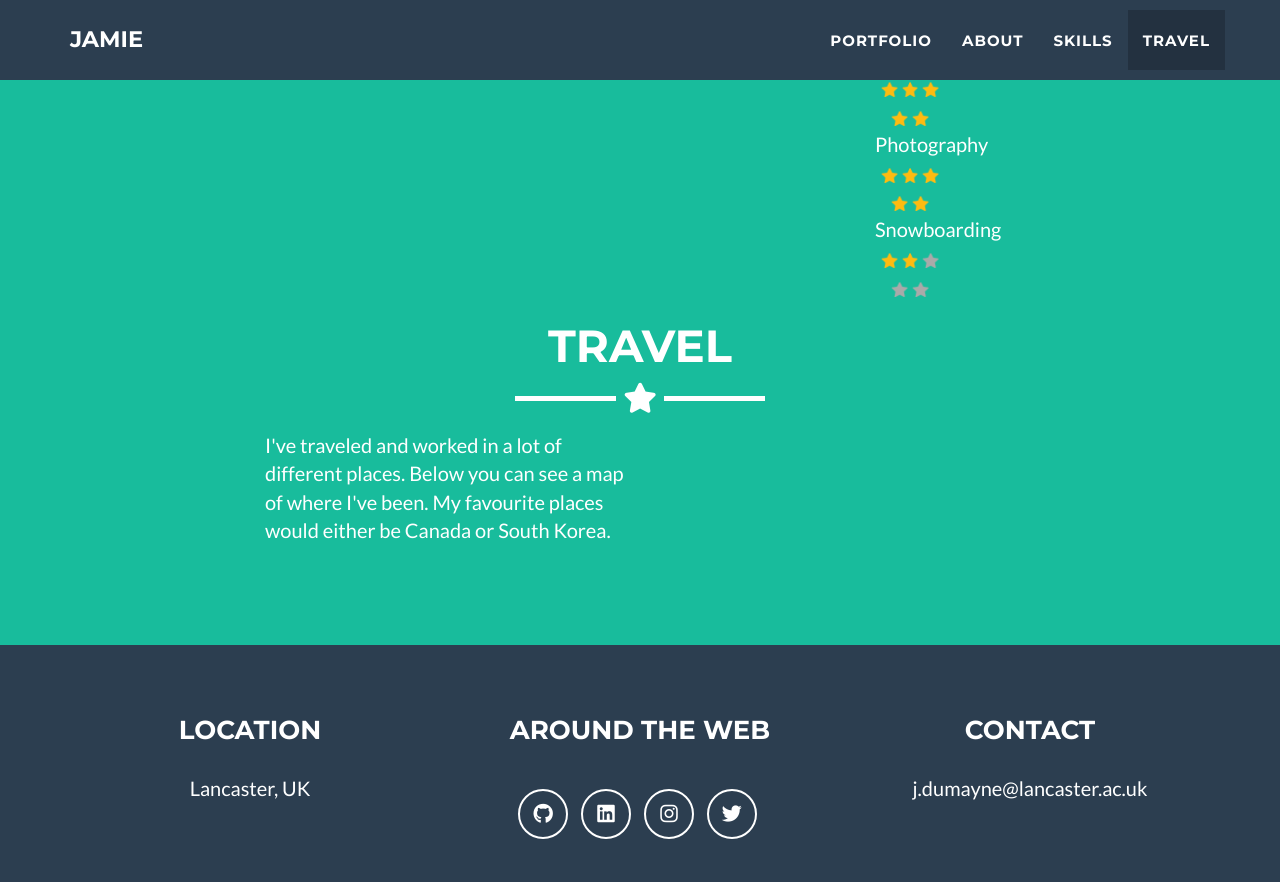
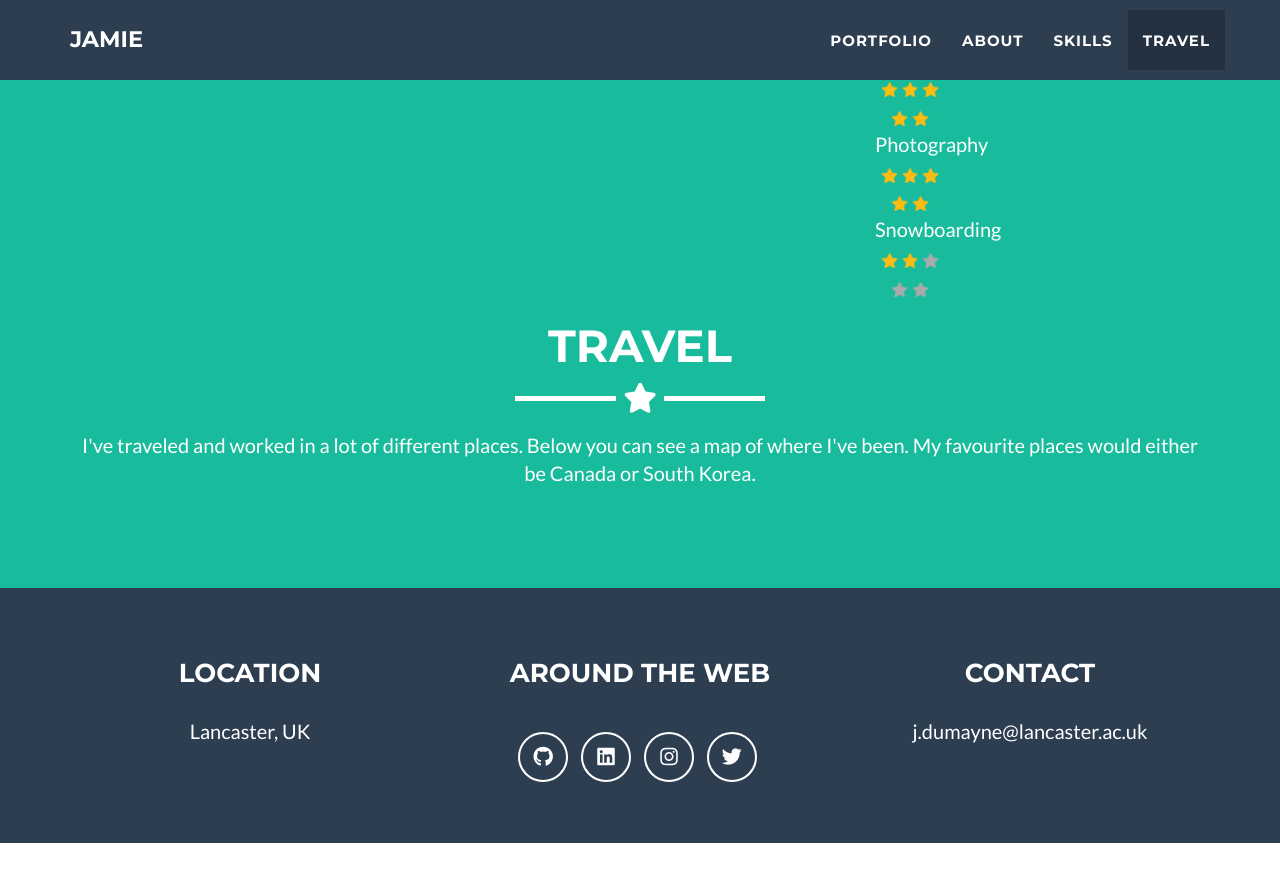
Before and after one commit to jamiedumayne/jamiedumayne.github.io, a Jekyll site: the page built from _posts/2014-07-18-project-1.markdown, in a window 1280 px wide and 900 px high, scrolled down 3301 px. Shown: the top 882 px of the window. Built offline with Jekyll 4.4.1, drawn with Linux system fonts in a browser that asks for light colours; after the commit the page ends 4144 px from its top, so only the background shows below that.

Commit message:
Update travel.html

```diff
--- a/_includes/travel.html
+++ b/_includes/travel.html
@@ -5,10 +5,6 @@
       <div class="col-lg-12 text-center">
         <h2>Travel</h2>
         <hr class="star-light">
-      </div>
-    </div>
-    <div class="row">
-      <div class="col-lg-4 col-lg-offset-2">
         <p>I've traveled and worked in a lot of different places. Below you can see a map of where I've been. My favourite places would either be Canada or South Korea.
       </div>
     </div>
```
